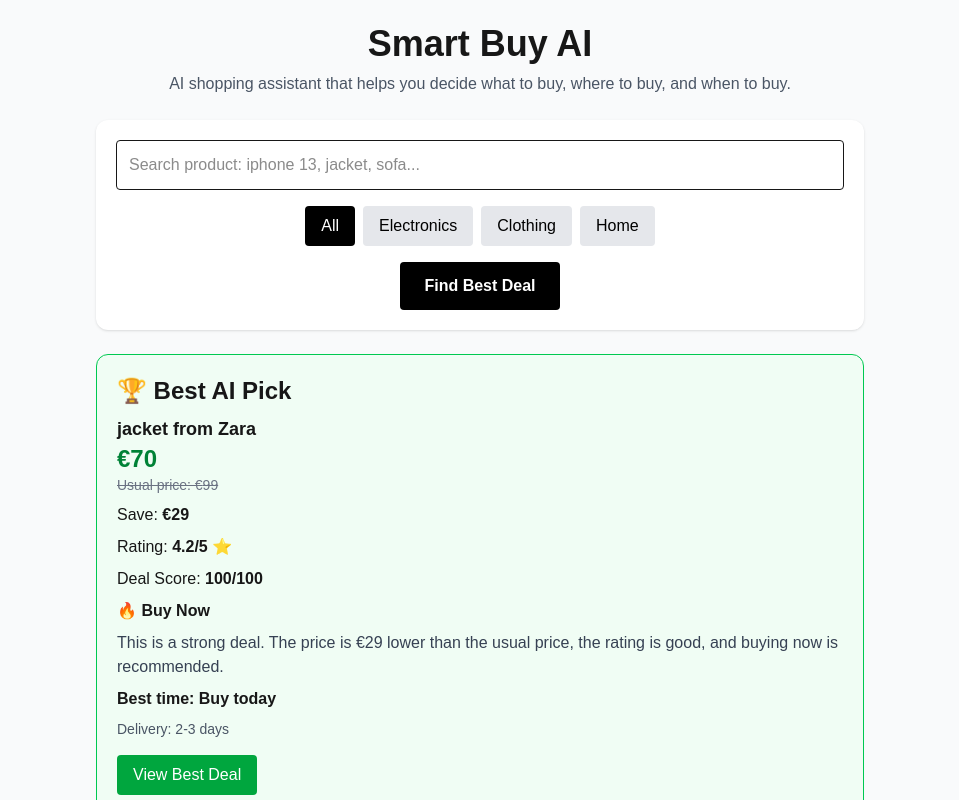
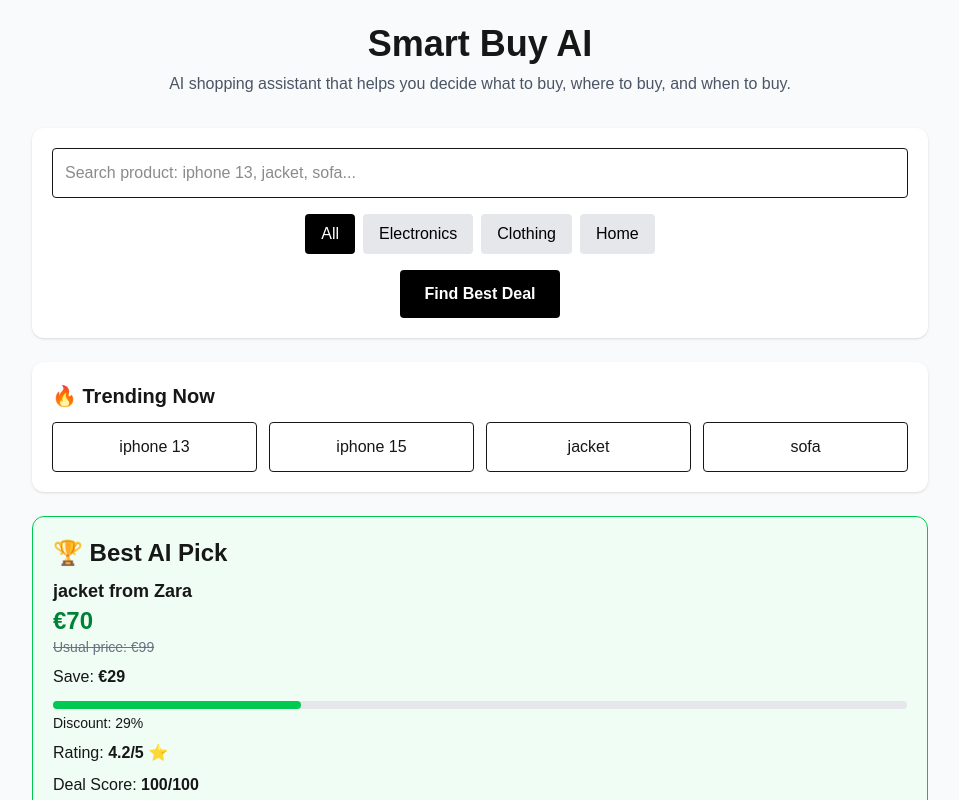
Before and after one commit to ahmadokdee9-pixel/smartbuy-ai, a Next.js app: page / in a window 1280 px wide. Both pictures are taken after a click on the button "Find Best Deal". Shown: the top 800 px of the page, without its empty margins (160-1119 px from the left). Built offline with nearby package versions, Linux system fonts and the light colour scheme.

Commit message:
upgrade smart buy ai pro

```diff
--- a/app/page.tsx
+++ b/app/page.tsx
@@ -93,10 +93,14 @@ export default function Home() {
   ];
 
   function getDealScore(item: Product) {
-    const discount = ((item.oldPrice - item.price) / item.oldPrice) * 100;
+    const discountPercent = ((item.oldPrice - item.price) / item.oldPrice) * 100;
     const ratingScore = item.rating * 10;
-    const finalScore = Math.round(discount * 2 + ratingScore);
+    const finalScore = Math.round(discountPercent * 2 + ratingScore);
     return Math.min(finalScore, 100);
+  }
+
+  function getDiscountPercent(item: Product) {
+    return Math.round(((item.oldPrice - item.price) / item.oldPrice) * 100);
   }
 
   function getDecision(score: number) {
@@ -108,10 +112,10 @@ export default function Home() {
 
   function getAiAnalysis(item: Product) {
     const score = getDealScore(item);
-    const discount = item.oldPrice - item.price;
+    const saving = item.oldPrice - item.price;
 
     if (score >= 85) {
-      return `This is a strong deal. The price is €${discount} lower than the usual price, the rating is good, and buying now is recommended.`;
+      return `This is a strong deal. The price is €${saving} lower than usual, rating is good, and buying now is recommended.`;
     }
 
     if (score >= 65) {
@@ -119,7 +123,7 @@ export default function Home() {
     }
 
     if (score >= 45) {
-      return `The price is average. Smart Buy AI recommends waiting a few days before buying unless you need it urgently.`;
+      return `The price is average. Smart Buy AI recommends waiting a few days unless you need it urgently.`;
     }
 
     return `This deal is not attractive right now. The discount is weak compared to the usual price. Waiting is recommended.`;
@@ -134,7 +138,7 @@ export default function Home() {
     return "Best time: Wait for a discount";
   }
 
-  const search = () => {
+  function search() {
     let filtered = products;
 
     if (query.trim() !== "") {
@@ -147,27 +151,35 @@ export default function Home() {
       filtered = filtered.filter((item) => item.category === category);
     }
 
-    filtered = filtered.sort((a, b) => {
-      const scoreA = getDealScore(a);
-      const scoreB = getDealScore(b);
-      return scoreB - scoreA;
-    });
+    filtered = filtered.sort((a, b) => getDealScore(b) - getDealScore(a));
 
     setResults(filtered);
     setBest(filtered[0] || null);
-  };
+  }
+
+  function quickSearch(productName: string) {
+    setQuery(productName);
+
+    const filtered = products
+      .filter((item) => item.name.toLowerCase().includes(productName.toLowerCase()))
+      .sort((a, b) => getDealScore(b) - getDealScore(a));
+
+    setResults(filtered);
+    setBest(filtered[0] || null);
+  }
 
   return (
     <main className="min-h-screen bg-gray-50 p-6">
-      <section className="max-w-3xl mx-auto text-center">
-        <h1 className="text-4xl font-bold mb-2">Smart Buy AI</h1>
+      <section className="max-w-4xl mx-auto">
+        <div className="text-center mb-8">
+          <h1 className="text-4xl font-bold mb-2">Smart Buy AI</h1>
+          <p className="text-gray-600">
+            AI shopping assistant that helps you decide what to buy, where to buy,
+            and when to buy.
+          </p>
+        </div>
 
-        <p className="text-gray-600 mb-6">
-          AI shopping assistant that helps you decide what to buy, where to buy,
-          and when to buy.
-        </p>
-
-        <div className="bg-white p-5 rounded-xl shadow mb-6">
+        <div className="bg-white p-5 rounded-xl shadow mb-6 text-center">
           <input
             value={query}
             onChange={(e) => setQuery(e.target.value)}
@@ -181,9 +193,7 @@ export default function Home() {
                 key={cat}
                 onClick={() => setCategory(cat)}
                 className={`px-4 py-2 rounded ${
-                  category === cat
-                    ? "bg-black text-white"
-                    : "bg-gray-200 text-black"
+                  category === cat ? "bg-black text-white" : "bg-gray-200 text-black"
                 }`}
               >
                 {cat}
@@ -199,8 +209,24 @@ export default function Home() {
           </button>
         </div>
 
+        <div className="bg-white p-5 rounded-xl shadow mb-6">
+          <h2 className="text-xl font-bold mb-3">🔥 Trending Now</h2>
+
+          <div className="grid grid-cols-2 md:grid-cols-4 gap-3">
+            {["iphone 13", "iphone 15", "jacket", "sofa"].map((item) => (
+              <button
+                key={item}
+                onClick={() => quickSearch(item)}
+                className="border p-3 rounded hover:bg-gray-100"
+              >
+                {item}
+              </button>
+            ))}
+          </div>
+        </div>
+
         {best && (
-          <div className="bg-green-50 border border-green-500 p-5 rounded-xl mb-6 text-left">
+          <div className="bg-green-50 border border-green-500 p-5 rounded-xl mb-6">
             <h2 className="text-2xl font-bold mb-2">🏆 Best AI Pick</h2>
 
             <p className="font-bold text-lg">
@@ -217,6 +243,16 @@ export default function Home() {
               Save: <strong>€{best.oldPrice - best.price}</strong>
             </p>
 
+            <div className="mt-3">
+              <div className="bg-gray-200 h-2 rounded">
+                <div
+                  className="bg-green-500 h-2 rounded"
+                  style={{ width: `${getDiscountPercent(best)}%` }}
+                ></div>
+              </div>
+              <p className="text-sm mt-1">Discount: {getDiscountPercent(best)}%</p>
+            </div>
+
             <p className="mt-2">
               Rating: <strong>{best.rating}/5 ⭐</strong>
             </p>
@@ -227,13 +263,19 @@ export default function Home() {
 
             <p className="mt-2 font-bold">{getDecision(getDealScore(best))}</p>
 
-            <p className="mt-2 text-gray-700">{getAiAnalysis(best)}</p>
+            <div className="mt-4 bg-yellow-100 p-3 rounded">
+              <p className="font-semibold">📊 AI Alert</p>
+              <p className="text-sm">
+                Prices for this product may drop during sales events. Smart Buy AI
+                recommends checking again before major shopping days.
+              </p>
+            </div>
+
+            <p className="mt-4 text-gray-700">{getAiAnalysis(best)}</p>
 
             <p className="mt-2 font-semibold">{getBestTimeToBuy(best)}</p>
 
-            <p className="mt-2 text-sm text-gray-600">
-              Delivery: {best.delivery}
-            </p>
+            <p className="mt-2 text-sm text-gray-600">Delivery: {best.delivery}</p>
 
             <a
               href={best.link}
@@ -246,14 +288,11 @@ export default function Home() {
         )}
 
         {results.length > 0 && (
-          <h2 className="text-xl font-bold mb-4">All Results</h2>
+          <h2 className="text-xl font-bold mb-4 text-center">All Results</h2>
         )}
 
         {results.map((item, i) => (
-          <div
-            key={i}
-            className="bg-white border p-4 mb-4 rounded-xl shadow text-left"
-          >
+          <div key={i} className="bg-white border p-4 mb-4 rounded-xl shadow">
             <div className="flex justify-between items-center">
               <div>
                 <p className="font-bold text-lg">{item.store}</p>
@@ -262,9 +301,7 @@ export default function Home() {
 
               <div className="text-right">
                 <p className="text-xl font-bold">€{item.price}</p>
-                <p className="text-sm text-gray-400 line-through">
-                  €{item.oldPrice}
-                </p>
+                <p className="text-sm text-gray-400 line-through">€{item.oldPrice}</p>
               </div>
             </div>
 
@@ -272,6 +309,7 @@ export default function Home() {
               <p>⭐ Rating: {item.rating}/5</p>
               <p>📦 Delivery: {item.delivery}</p>
               <p>🧠 AI Score: {getDealScore(item)}/100</p>
+              <p>💰 Discount: {getDiscountPercent(item)}%</p>
               <p className="font-semibold">{getDecision(getDealScore(item))}</p>
             </div>
 
@@ -286,7 +324,7 @@ export default function Home() {
         ))}
 
         {results.length === 0 && (
-          <p className="text-gray-500 mt-6">
+          <p className="text-gray-500 mt-6 text-center">
             Search for a product to see AI recommendations.
           </p>
         )}
```
